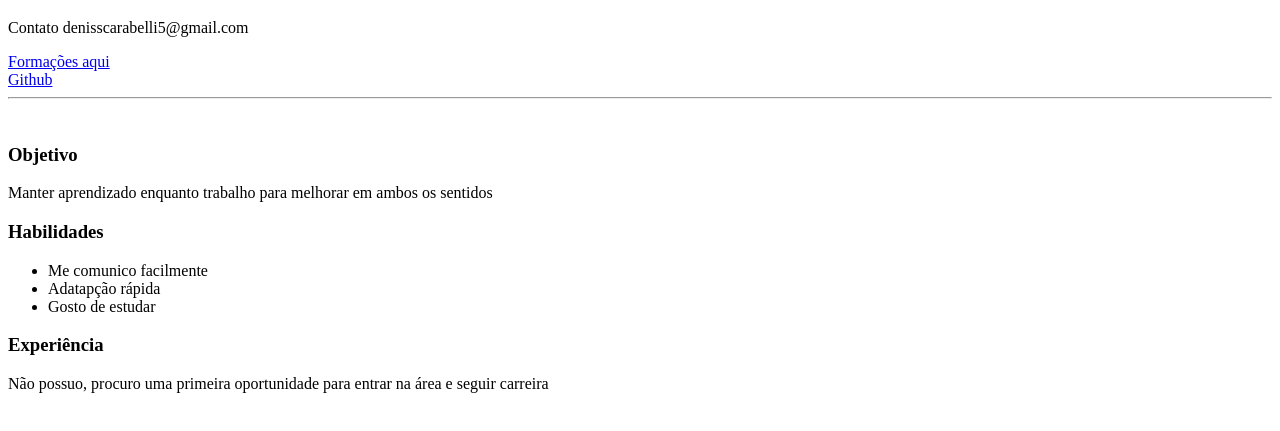
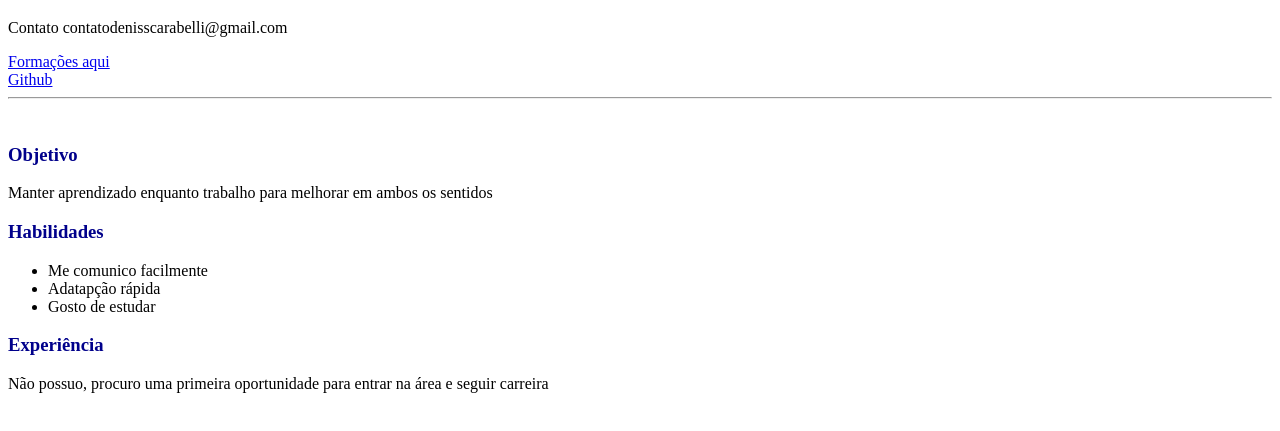
Before and after one commit to DenisCDev/Site-De-Apresentacao, a plain HTML site: page index.html in a window 1280 px wide. Shown: the part 61-492 px from the top of the page. Drawn offline with Linux system fonts and the light colour scheme.

Commit message:
Adicionando css

```diff
--- a/index.html
+++ b/index.html
@@ -5,10 +5,16 @@
     <meta http-equiv="X-UA-Compatible" content="IE=edge">
     <meta name="viewport" content="width=device-width, initial-scale=1.0">
     <title>Denis Scarabelli Dev</title>
+
+    <style>
+    h3{
+        color:darkblue;
+    }
+    </style>
 </head>
 <body>
     <h1>Denis Scarabelli Desenvolvedor</h1>
-    <p>Contato denisscarabelli5@gmail.com</p> <!--Botar aqui código para direcionar direto ao email-->
+    <p>Contato contatodenisscarabelli@gmail.com</p>
     <a href="secundario/formacao.html">Formações aqui</a>
     <br>
     <a href="https://github.com/DenisCDev">Github</a>
```
